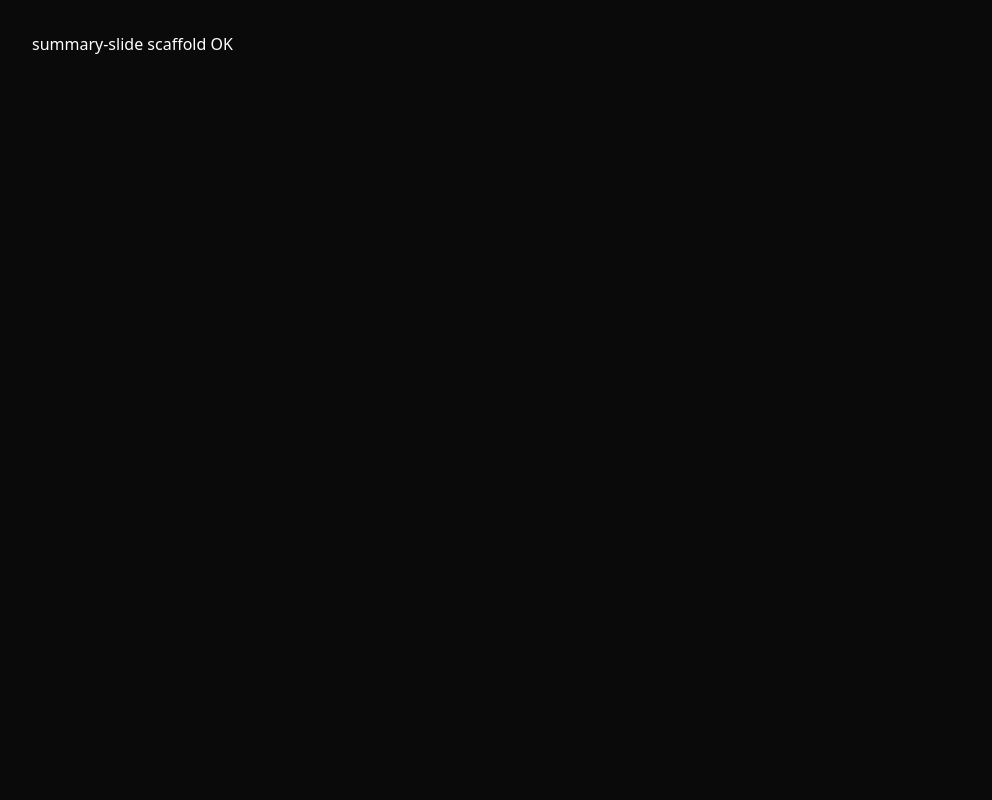
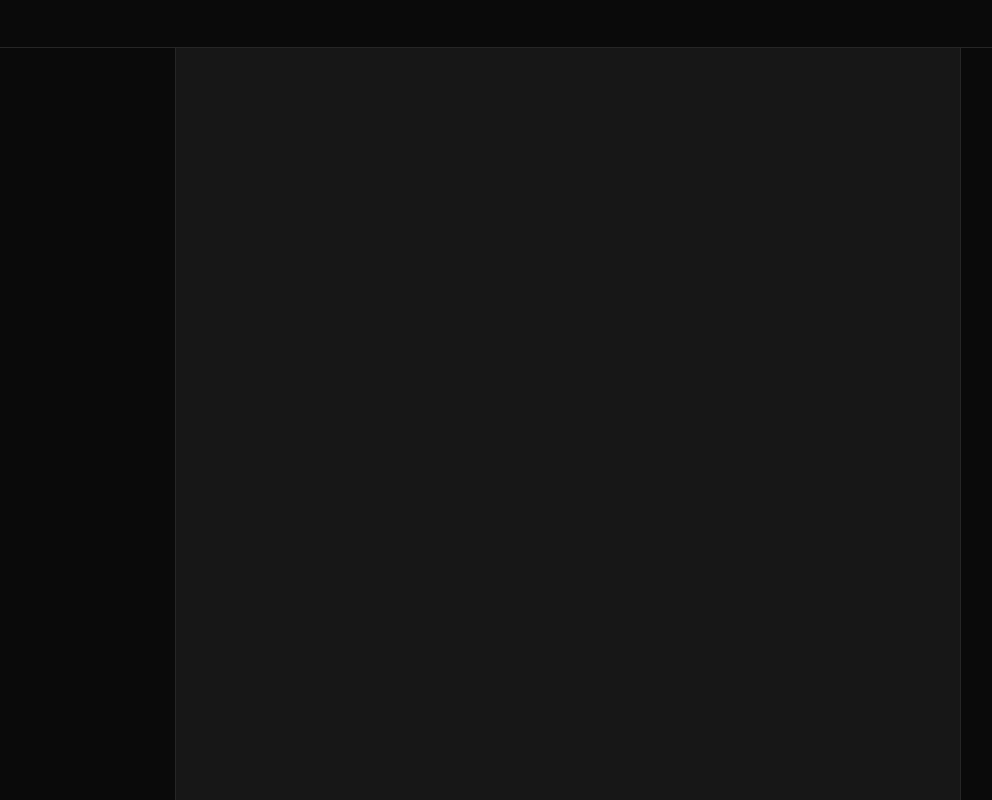
Before and after one commit to tajchert/summary-slide, a React (Vite) app: page /edit in a window 1280 px wide. Shown: the whole page, without its empty margins (0-992 px from the left). Built offline with nearby package versions, Linux system fonts and the light colour scheme.

Commit message:
feat: app skeleton - router, start page, editor layout shells

```diff
--- /dev/null
+++ b/src/App.tsx
@@ -0,0 +1,16 @@
+import { BrowserRouter, Routes, Route } from "react-router";
+import { StartPage } from "./pages/StartPage";
+import { EditorPage } from "./editor/EditorPage";
+import { NotFoundPage } from "./pages/NotFoundPage";
+
+export function App() {
+  return (
+    <BrowserRouter>
+      <Routes>
+        <Route path="/" element={<StartPage />} />
+        <Route path="/edit" element={<EditorPage />} />
+        <Route path="*" element={<NotFoundPage />} />
+      </Routes>
+    </BrowserRouter>
+  );
+}
--- /dev/null
+++ b/src/editor/EditorContext.tsx
@@ -0,0 +1,18 @@
+import { createContext, useContext } from "react";
+import { useStore } from "zustand";
+import type { EditorState } from "./store";
+import type { EditorStore } from "./store";
+
+export const EditorStoreContext = createContext<EditorStore | null>(null);
+
+export function useEditor<T>(selector: (s: EditorState) => T): T {
+  const store = useContext(EditorStoreContext);
+  if (!store) throw new Error("useEditor outside EditorStoreContext");
+  return useStore(store, selector);
+}
+
+export function useEditorStore(): EditorStore {
+  const store = useContext(EditorStoreContext);
+  if (!store) throw new Error("useEditorStore outside EditorStoreContext");
+  return store;
+}
--- /dev/null
+++ b/src/editor/EditorPage.tsx
@@ -0,0 +1,39 @@
+import { useMemo } from "react";
+import { useSearchParams } from "react-router";
+import { nanoid } from "nanoid";
+import { blankDocument } from "../schema/slide";
+import { loadDoc } from "../lib/storage";
+import { createEditorStore } from "./store";
+import { EditorStoreContext } from "./EditorContext";
+
+export function EditorPage() {
+  const [params] = useSearchParams();
+  const requestedId = params.get("d");
+
+  const { store, corrupt } = useMemo(() => {
+    if (requestedId) {
+      const doc = loadDoc(requestedId);
+      if (doc) return { store: createEditorStore(doc, requestedId), corrupt: false };
+      return { store: createEditorStore(blankDocument(), requestedId), corrupt: true };
+    }
+    return { store: createEditorStore(blankDocument(), nanoid(8)), corrupt: false };
+  }, [requestedId]);
+
+  return (
+    <EditorStoreContext.Provider value={store}>
+      <div className="flex h-screen flex-col bg-neutral-950 text-neutral-100">
+        {corrupt && (
+          <div className="bg-amber-600 px-4 py-1 text-sm">
+            Couldn't load that slide (corrupt or outdated) — started fresh.
+          </div>
+        )}
+        <div className="h-12 shrink-0 border-b border-neutral-800" data-pane="topbar" />
+        <div className="flex min-h-0 flex-1">
+          <aside className="w-44 shrink-0 overflow-y-auto border-r border-neutral-800" data-pane="palette" />
+          <main className="flex min-w-0 flex-1 items-center justify-center bg-neutral-900" data-pane="canvas" />
+          <aside className="w-80 shrink-0 overflow-y-auto border-l border-neutral-800" data-pane="inspector" />
+        </div>
+      </div>
+    </EditorStoreContext.Provider>
+  );
+}
--- a/src/main.tsx
+++ b/src/main.tsx
@@ -1,9 +1,10 @@
 import React from "react";
 import ReactDOM from "react-dom/client";
 import "./index.css";
+import { App } from "./App";
 
 ReactDOM.createRoot(document.getElementById("root")!).render(
   <React.StrictMode>
-    <div className="p-8 text-white">summary-slide scaffold OK</div>
+    <App />
   </React.StrictMode>
 );
--- /dev/null
+++ b/src/pages/NotFoundPage.tsx
@@ -0,0 +1,10 @@
+import { Link } from "react-router";
+
+export function NotFoundPage({ message = "Page not found" }: { message?: string }) {
+  return (
+    <div className="flex min-h-screen flex-col items-center justify-center bg-neutral-950 text-neutral-100">
+      <p className="text-xl">{message}</p>
+      <Link to="/" className="mt-4 text-blue-400 hover:underline">Back to start</Link>
+    </div>
+  );
+}
--- /dev/null
+++ b/src/pages/StartPage.tsx
@@ -0,0 +1,36 @@
+import { Link } from "react-router";
+import { listRecents } from "../lib/storage";
+
+export function StartPage() {
+  const recents = listRecents();
+  return (
+    <div className="min-h-screen bg-neutral-950 px-8 py-12 text-neutral-100">
+      <h1 className="text-3xl font-bold tracking-tight">Summary Slide</h1>
+      <p className="mt-1 text-neutral-400">Keynote-style feature summaries, exportable as crisp PNGs.</p>
+      <div className="mt-8">
+        <Link to="/edit" className="rounded-lg bg-blue-600 px-5 py-2.5 font-medium hover:bg-blue-500">
+          Start blank
+        </Link>
+      </div>
+      <h2 className="mt-12 text-lg font-semibold">Templates</h2>
+      <div className="mt-4 grid grid-cols-2 gap-6 lg:grid-cols-3" data-section="templates" />
+      {recents.length > 0 && (
+        <>
+          <h2 className="mt-12 text-lg font-semibold">Recent slides</h2>
+          <ul className="mt-4 space-y-2">
+            {recents.map((r) => (
+              <li key={r.localId}>
+                <Link to={`/edit?d=${r.localId}`} className="text-blue-400 hover:underline">
+                  {r.title}
+                </Link>
+                <span className="ml-2 text-sm text-neutral-500">
+                  {new Date(r.updatedAt).toLocaleString()}
+                </span>
+              </li>
+            ))}
+          </ul>
+        </>
+      )}
+    </div>
+  );
+}
```
